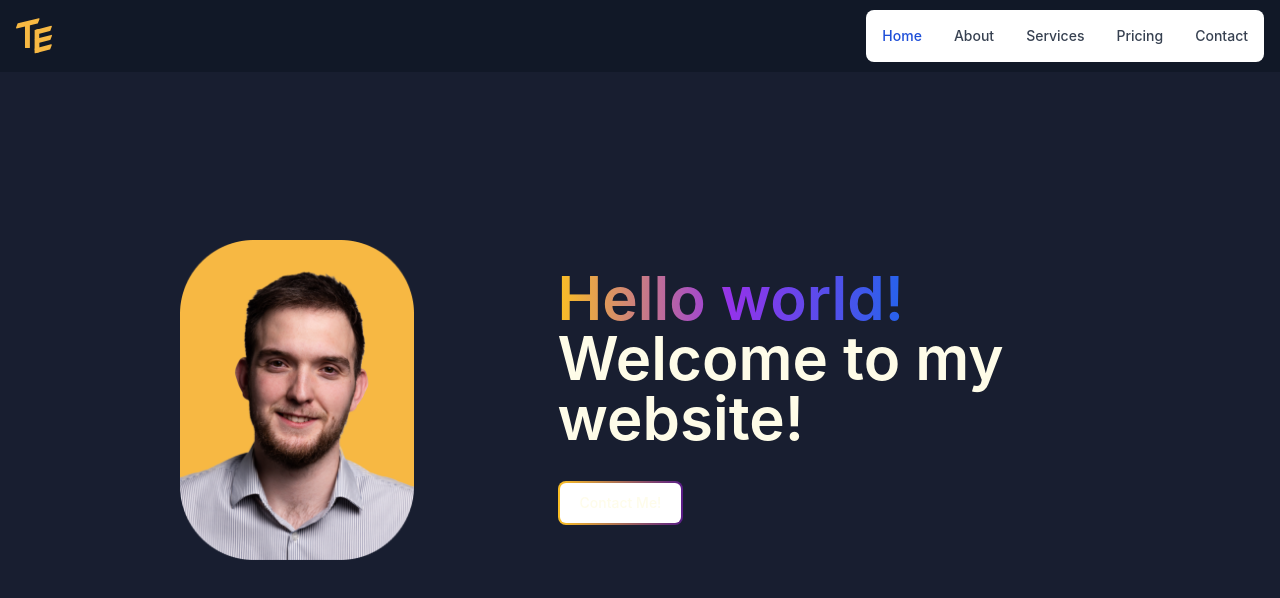
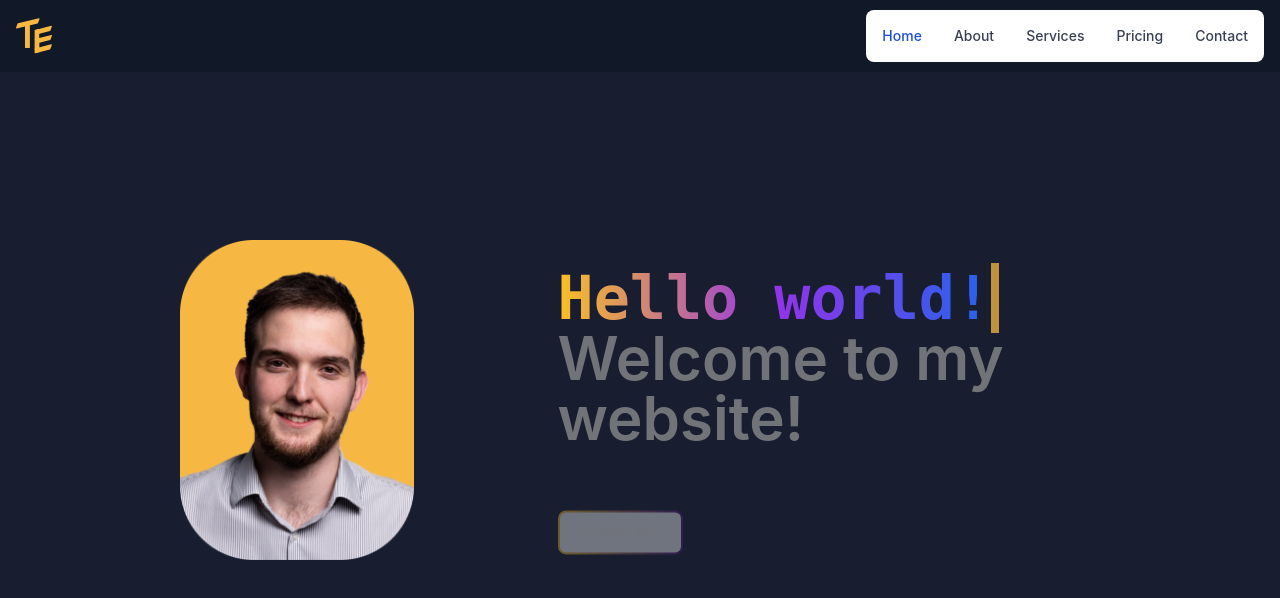
Before and after one commit to TudorEsan/PersonalSite-V3, a Next.js app: page / in a window 1280 px wide. Shown: the top 598 px of the page. Built offline with nearby package versions, Linux system fonts and the light colour scheme.

Commit message:
typewriter animation

```diff
--- a/pages/index.tsx
+++ b/pages/index.tsx
@@ -18,12 +18,15 @@ export default function Home() {
         />
         {/* image with max width */}
         <div className="text-xl sm:text-3xl md:text-6xl sm:text-left min-w-12 text-center font-semibold m-auto flex-[3]">
-          <span className="bg-clip-text text-transparent bg-gradient-to-r from-amber-400 via-purple-600 to-blue-600">
+          <span
+            id="typewriter"
+            className="bg-clip-text m-0 relative font-mono text-transparent bg-gradient-to-r from-amber-400 via-purple-600 to-blue-600"
+          >
             Hello world!
           </span>
           <br />
-          Welcome to my website!
-          <BasicButton className="pt-2">Contact Me!</BasicButton>
+          <span className="waitForWriter">Welcome to my website!</span>
+          <BasicButton className="waitForWriter pt-2">Contact Me!</BasicButton>
         </div>
       </div>
     </div>
--- a/styles/globals.css
+++ b/styles/globals.css
@@ -2,6 +2,58 @@
 @tailwind components;
 @tailwind utilities;
 
+:root {
+  --bg-color: #181e30;
+  --typewriterSpeed: 3s;
+}
+
 html {
-  @apply text-yellow-50
+  @apply text-yellow-50;
 }
+
+#typewriter:after,
+#typewriter:before {
+  content: "";
+  position: absolute;
+  top: 0;
+  right: 0;
+  left: 0;
+  bottom: 0;
+}
+
+#typewriter:before {
+  background: var(--bg-color);
+  animation: typewriter var(--typewriterSpeed) steps(12) 1s forwards;
+}
+
+#typewriter:after {
+  width: 0.125em;
+  background-color: #f7b843;
+  animation: typewriter var(--typewriterSpeed) steps(12) 1s forwards,
+    blink 750ms steps(12) infinite;
+}
+
+@keyframes blink {
+  to {
+    background: transparent;
+  }
+}
+
+@keyframes typewriter {
+  to {
+    left: 100%;
+  }
+}
+
+@keyframes fadeInUp {
+  to {
+    opacity: 1;
+    transform: translateY(0);
+  }
+}
+
+.waitForWriter {
+  opacity: 0;
+  transform: translateY(3rem);
+  animation: fadeInUp 2s ease calc(var(--typewriterSpeed) + 2s) forwards;
+}
--- a/tailwind.config.js
+++ b/tailwind.config.js
@@ -7,11 +7,40 @@ module.exports = {
   theme: {
     fontFamily: {
       sans: ["Inter", "sans-serif"],
+      mono: [
+        "SF Mono",
+        "SFMono-Regular",
+        "ui-monospace",
+        "DejaVu Sans Mono",
+        "Menlo",
+        "Consolas",
+        "monospace",
+      ],
     },
     extend: {
       colors: {
         darkBlue: "#181E30",
       },
+      animation: {
+        cursor: "cursor .6s linear infinite alternate",
+        type: "type 1.8s ease-out .8s 1 normal both",
+        "type-reverse": "type 1.8s ease-out 0s infinite alternate-reverse both",
+      },
+      keyframes: {
+        type: {
+          "0%": { width: "0ch" },
+          "5%, 10%": { width: "1ch" },
+          "15%, 20%": { width: "2ch" },
+          "25%, 30%": { width: "3ch" },
+          "35%, 40%": { width: "4ch" },
+          "45%, 50%": { width: "5ch" },
+          "55%, 60%": { width: "6ch" },
+          "65%, 70%": { width: "7ch" },
+          "75%, 80%": { width: "8ch" },
+          "85%, 90%": { width: "9ch" },
+          "95%": { width: "10ch" },
+        },
+      },
     },
   },
   plugins: [],
```
